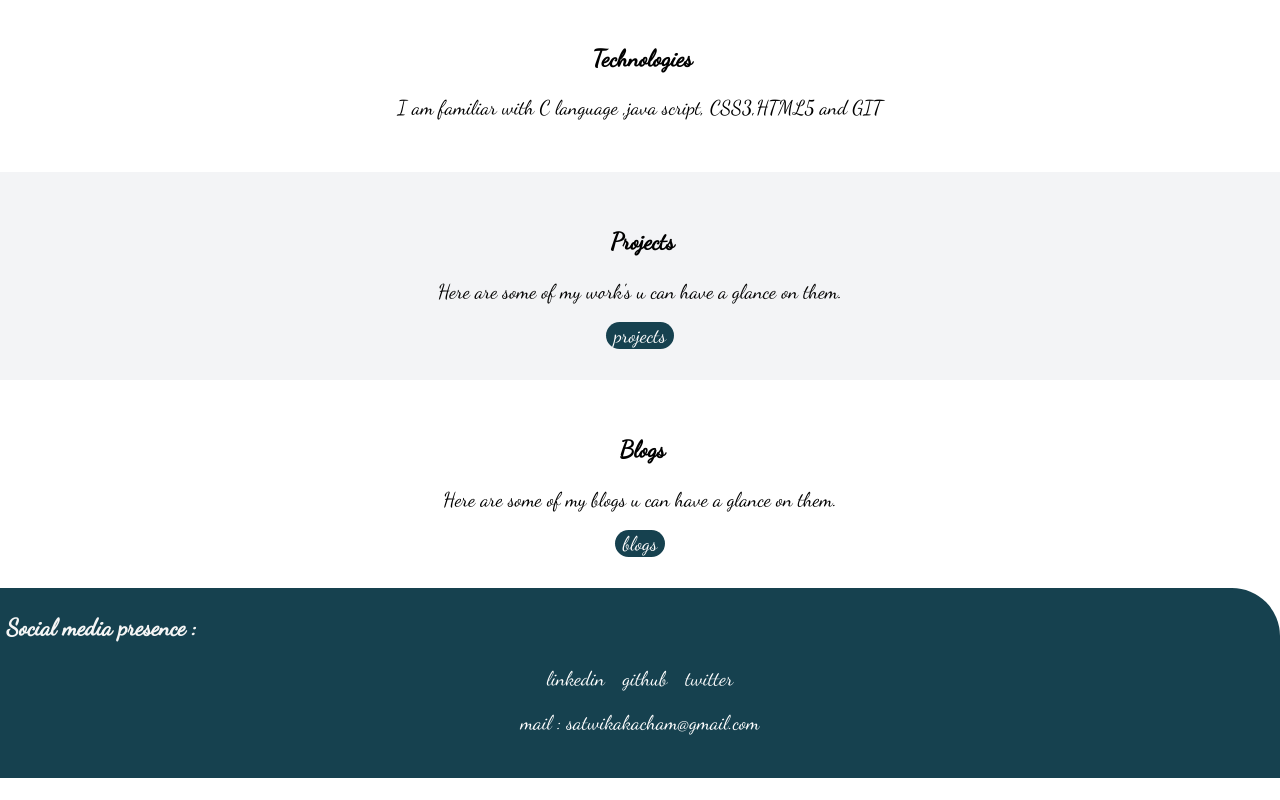
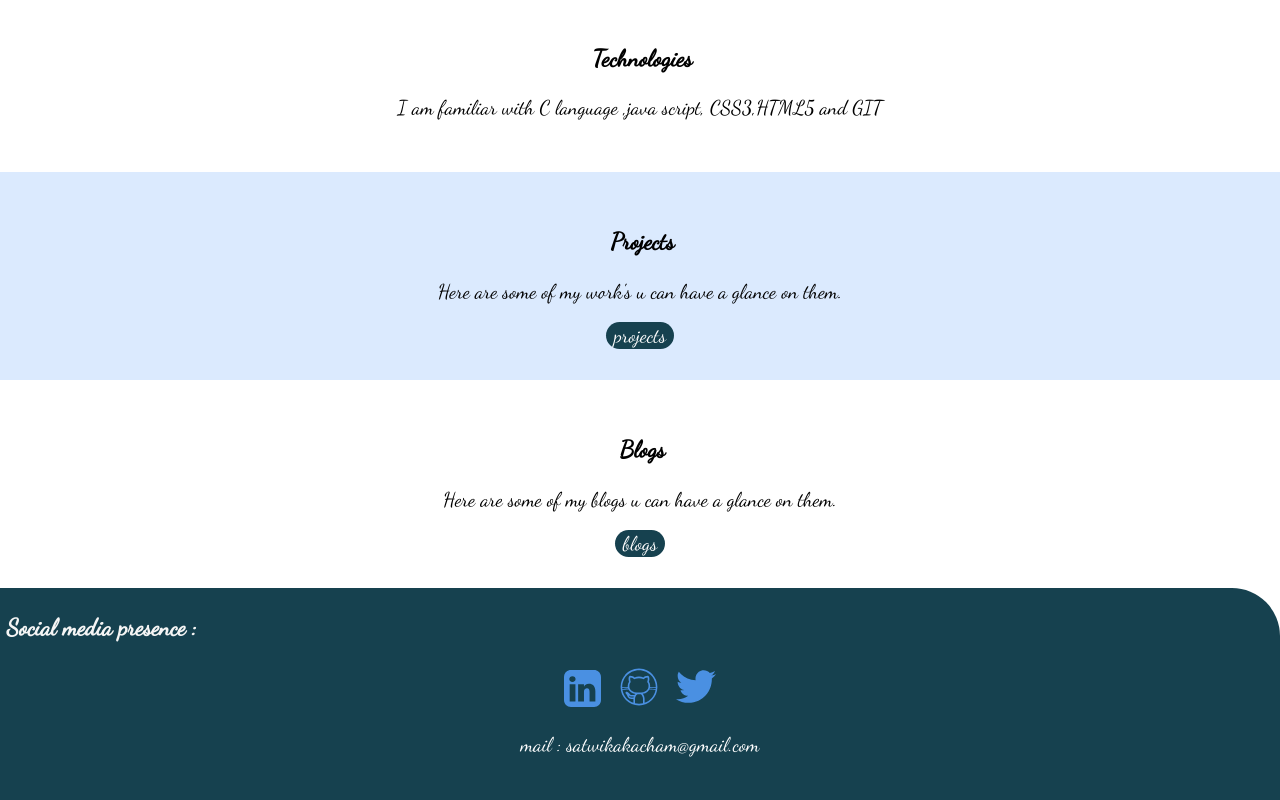
Before and after one commit to SatwikaKacham/satwikas-basic-webapp, a plain HTML site: page index.html in a window 1280 px wide. Shown: the part 850-1650 px from the top of the page. Before the commit the page ends 1628 px from the top, so only its background shows below. Drawn offline with Linux system fonts and the light colour scheme.

Commit message:
style: css edit

```diff
--- a/basic.css
+++ b/basic.css
@@ -138,7 +138,8 @@ padding  : 2rem 2rem ;
 }
 
 .ow {
-    background-color:#F3F4F6;
+    /* background-color:#F3F4F6; */
+   background-color:  #DBEAFE;
 
 }
 
--- a/index.html
+++ b/index.html
@@ -46,9 +46,9 @@
         <footer class = "foot">
             <h3 style = "color : whitesmoke"> Social media presence :</h3>
             <ul class=  "link" >
-              <li class= "initem" > <a class = "item" href="https://www.linkedin.com/in/satwika-kacham-70aa4b200">linkedin</a></li>
-              <li class= "initem" > <a class = "item" href="https://github.com/satwikakacham">github</a>  </li>
-              <li class= "initem" > <a class = "item" href="https://twitter.com/kachamsatwika">twitter</a> </li>
+              <li class= "initem" > <a class = "item" href="https://www.linkedin.com/in/satwika-kacham-70aa4b200"><img src="image/linkedin.svg"/></a></li>
+              <li class= "initem" > <a class = "item" href="https://github.com/satwikakacham"><img src="image/github.svg"/></a>  </li>
+              <li class= "initem" > <a class = "item" href="https://twitter.com/kachamsatwika"><img src="image/twitter.svg"/></a> </li>
               <p class = "item" >mail : satwikakacham@gmail.com </p>
           </ul>
 
```
Also changed, not shown: image/2.svg (added), image/github.svg (added), image/linkedin.svg (added), image/twitter.svg (added).
